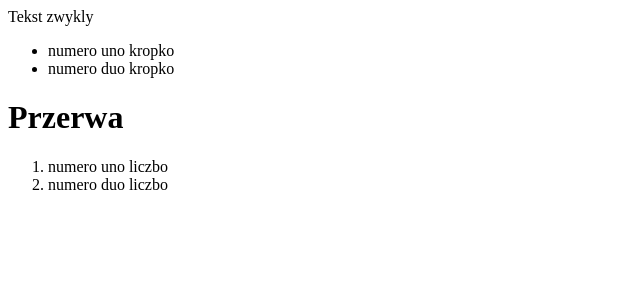
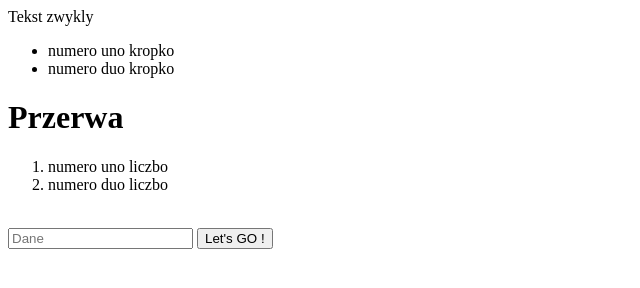
Before and after one commit to cezary188/Edx, a plain HTML site: page index.html in a window 1280 px wide. Shown: the whole page, without its empty margins (0-640 px from the left). Drawn offline with Linux system fonts and the light colour scheme.

Commit message:
dodano przycisk i pole

```diff
--- a/index.html
+++ b/index.html
@@ -17,8 +17,10 @@
 		<li>numero duo liczbo</li>
 	</ol>
 
+<br>
 
-
+<input type="text" placeholder="Dane" name="Dane">
+<button>Let's GO !</button>
 
 
 
```
